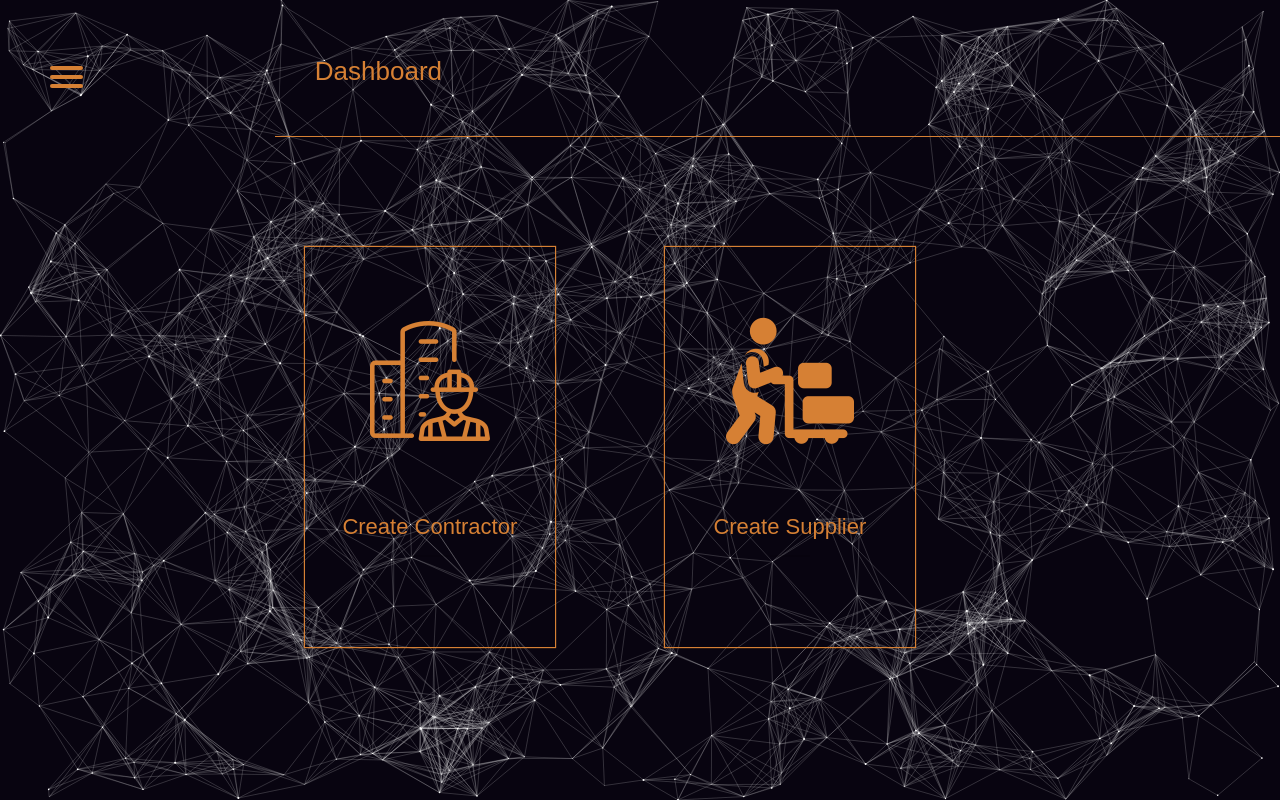
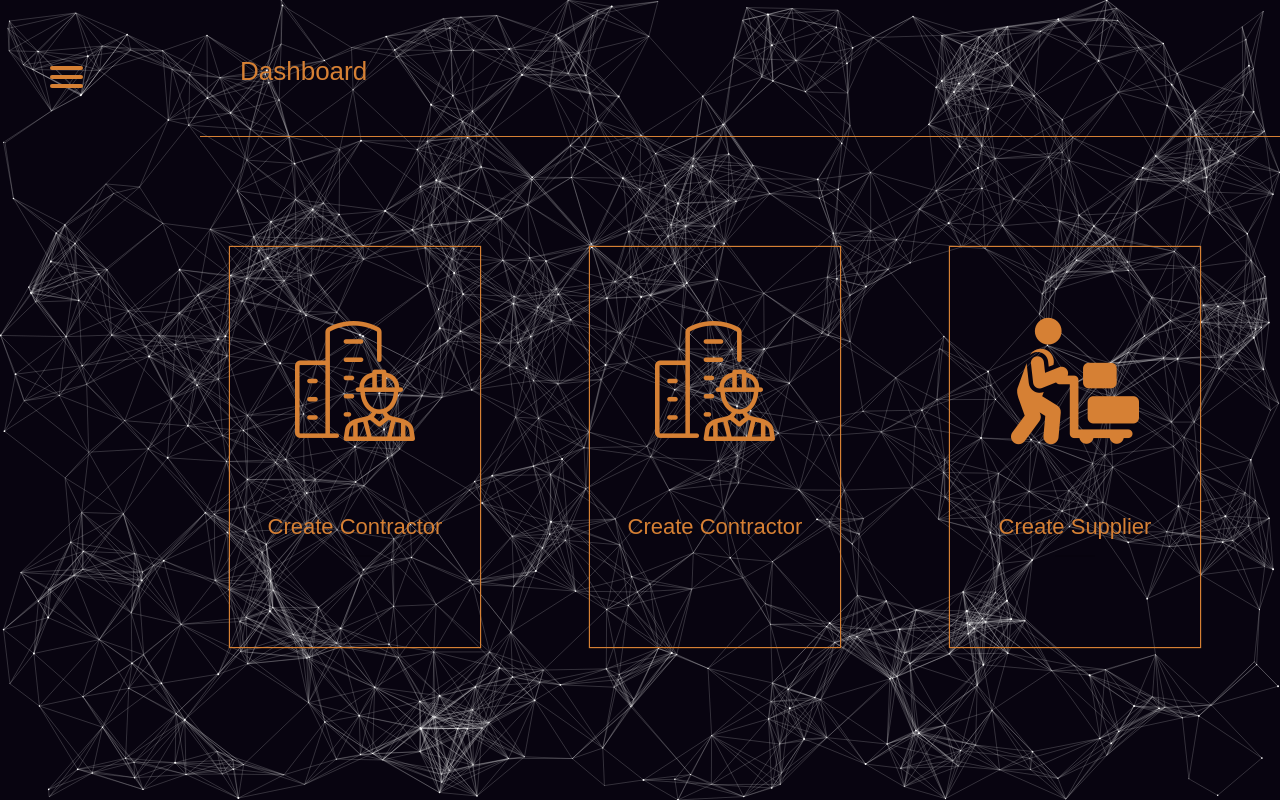
Before and after one commit to Mohammed394/hydraE, a Vue app: page /Main in a window 1280 px wide. Built offline with nearby package versions, Linux system fonts and the light colour scheme.

Commit message:
Update MainMenu.vue

```diff
--- a/src/views/MainMenu.vue
+++ b/src/views/MainMenu.vue
@@ -49,6 +49,37 @@
 ===================================== -->
 
       <div class="content-wrapper">
+        <div class="content">
+          <div
+            class="flip-container"
+            ontouchstart="this.classList.toggle('hover');"
+          >
+            <div class="flipper">
+              <div class="front">
+                <!-- front content -->
+                <img
+                  class="flip-image"
+                  src="../assets/images/contractor.png"
+                  alt="Image alt text"
+                />
+                <div class="block-content">
+                  <h3>Create Contractor</h3>
+                </div>
+              </div>
+              <div class="back">
+                <!-- back content -->
+                <h3>Summary</h3>
+                <p>
+                  You can create a verfied contractor without needing for
+                  activation his account
+                </p>
+                <button class="button" @click="toggleModal">Create</button>
+              </div>
+            </div>
+          </div>
+          <CreateContractorModal @close="toggleModal" :showModal="showModal">
+          </CreateContractorModal>
+        </div>
         <div class="content">
           <div
             class="flip-container"
```
